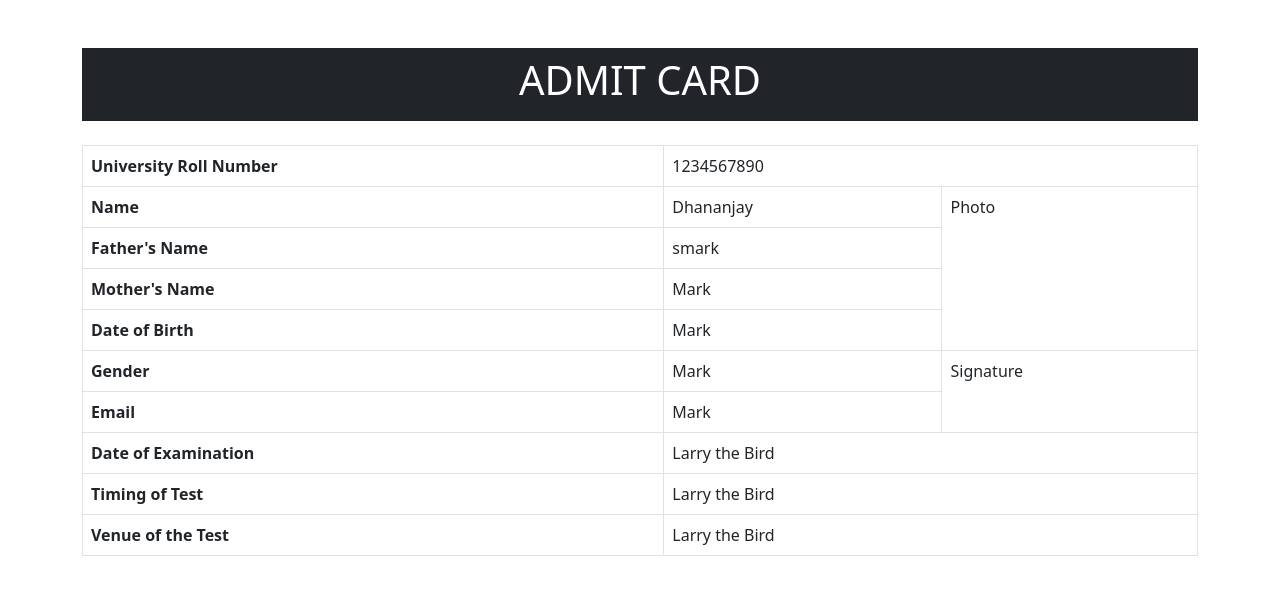
After one commit to yashvaish2021/Examination-admit-card-generator, a PHP site: page /admit-card.php in a window 1280 px wide. The commit adds this page. Shown: the top 595 px of the page. Run offline with PHP 8.4, Linux system fonts and the light colour scheme.

Commit message:
Redirect login.php to admit-card.php after login and create admit-card.php

```diff
--- /dev/null
+++ b/admit-card.php
@@ -0,0 +1,77 @@
+<!DOCTYPE html>
+<html lang="en">
+    <head>
+        <meta charset="UTF-8">
+        <meta http-equiv="X-UA-Compatible" content="IE=edge">
+        <meta name="viewport" content="width=device-width, initial-scale=1.0">
+        <link href="https://cdn.jsdelivr.net/npm/bootstrap@5.0.2/dist/css/bootstrap.min.css" rel="stylesheet" integrity="sha384-EVSTQN3/azprG1Anm3QDgpJLIm9Nao0Yz1ztcQTwFspd3yD65VohhpuuCOmLASjC" crossorigin="anonymous">
+        <title>Display Data</title>
+    </head>
+    <body>
+        <div class="container">
+            <div class="col-lg-12">
+                <br><br>
+                <div class="card-header bg-dark">
+                    <h1 class="text-white text-center">ADMIT CARD</h1>
+                </div>
+                <br>
+                <table class="table table-bordered">
+
+                        <tr>
+                            <th scope="row">University Roll Number</th>
+                            <td colspan="2">1234567890</td>
+                        </tr>
+
+                        <tr>
+                            <th scope="row">Name</th>
+                            <td colspan="1"> Dhananjay </td>
+                            <td colspan="1" rowspan="4">Photo</td>
+                        </tr>
+                        <tr>
+                            <th scope="row">Father's Name</th>
+                            <td colspan="1">smark</td>
+                        </tr>
+
+                        <tr>
+                            <th scope="row">Mother's Name</th>
+                            <td colspan="1">Mark</td>
+                        </tr>
+
+                        <tr>
+                            <th scope="row">Date of Birth</th>
+                            <td colspan="1">Mark</td>
+                        </tr>
+
+                        <tr>
+                            <th scope="row">Gender</th>
+                            <td colspan="1">Mark</td>
+                            <td colspan="1" rowspan="2">Signature</td>
+
+                        </tr>
+
+                        <tr>
+                            <th scope="row">Email</th>
+                            <td colspan="1">Mark</td>
+                        </tr>
+
+                        <tr>
+                            <th scope="row">Date of Examination</th>
+                            <td colspan="2">Larry the Bird</td>
+
+                        </tr>
+
+                        <tr>
+                            <th scope="row">Timing of Test</th>
+                            <td colspan="2">Larry the Bird</td>
+                        </tr>
+
+                        <tr>
+                            <th scope="row">Venue of the Test</th>
+                            <td colspan="2">Larry the Bird</td>
+                        </tr>
+
+                </table>
+            </div>
+        </div>
+    </body>
+</html>
--- a/login.php
+++ b/login.php
@@ -9,7 +9,7 @@
 		$count = mysqli_num_rows($query);
 		if($count>0){
 			echo "Login Successfully";
-			// echo " <script> window.location = 'Student Registration Form.php'; </script> ";
+			echo " <script> window.location = 'admit-card.php'; </script> ";
 		}
 		else{
 			echo "Fail to Login";
```
